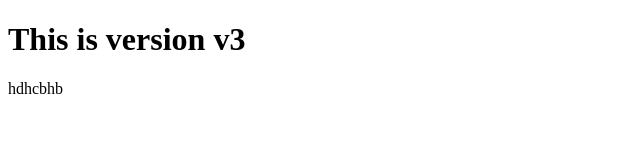
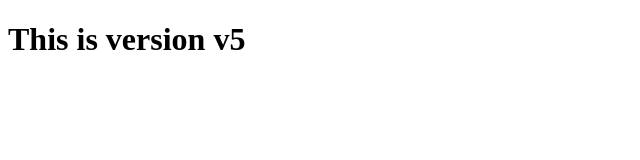
Before and after one commit to MayurThorat0318/Myrepo, a plain HTML site: page index.html in a window 1280 px wide. Shown: the full height of the page, 0-640 px from the left. Drawn offline with Linux system fonts and the light colour scheme.

Commit message:
v5 of index.html

```diff
--- a/index.html
+++ b/index.html
@@ -6,7 +6,7 @@
     <title>Document</title>
 </head>
 <body>
-    <h1>This is version v3 </h1>
-    hdhcbhb
+    <h1>This is version v5 </h1>
+
 </body>
 </html>
```
